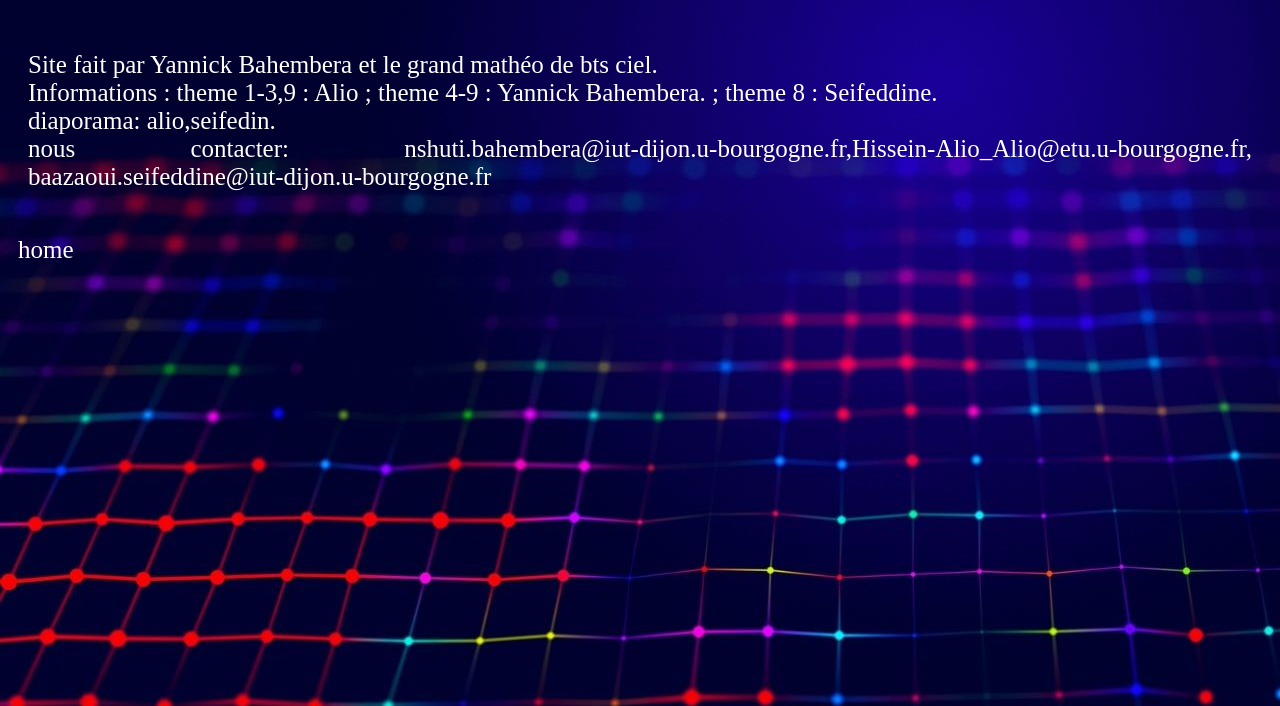
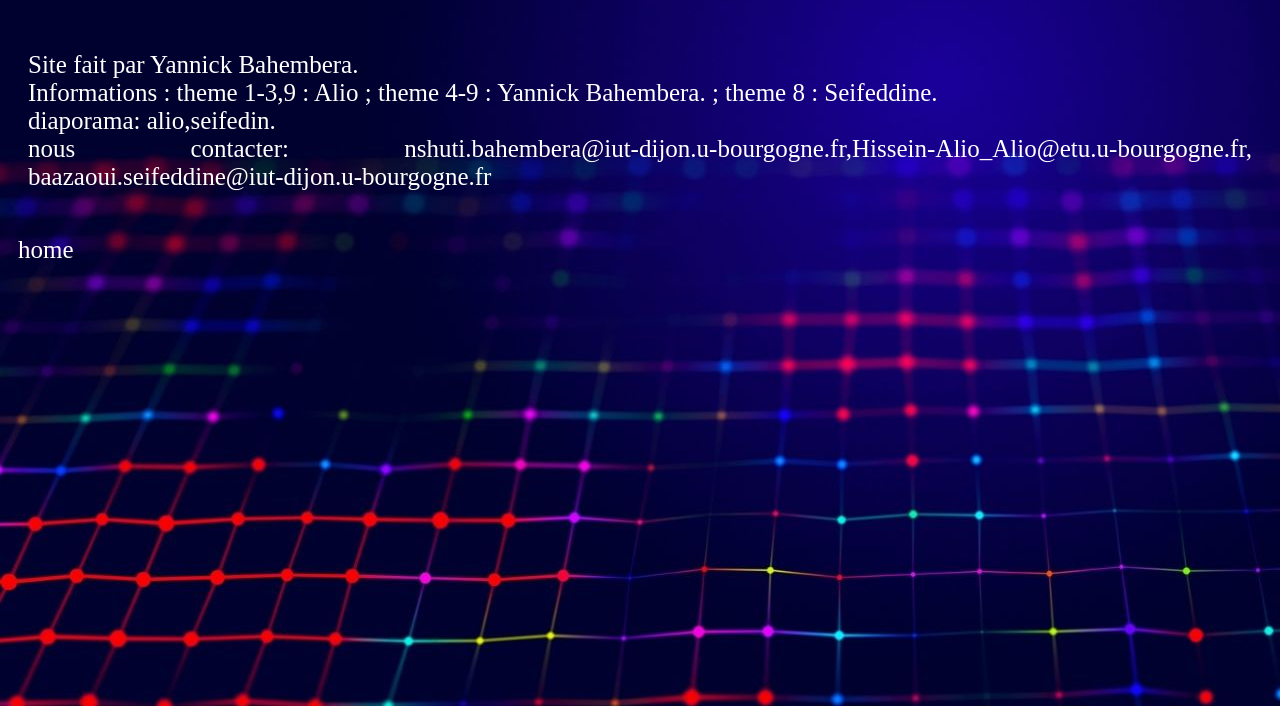
Before and after one commit to amaterassu2006/sae-wanacry-yannick-seif-alio.io, a plain HTML site: page page10.html in a window 1280 px wide. Shown: the part 94-800 px from the top of the page. Drawn offline with Linux system fonts and the light colour scheme; a script that the page names is missing.

Commit message:
Update page10.html

```diff
--- a/page10.html
+++ b/page10.html
@@ -12,7 +12,7 @@
         <h1>répartition</h1>
 
         <div>
-			<p>Site fait par Yannick Bahembera et le grand mathéo de bts ciel. <br>
+			<p>Site fait par Yannick Bahembera. <br>
         Informations : theme 1-3,9 : Alio ; theme 4-9 : Yannick Bahembera. ; theme 8 : Seifeddine. <br>
 	diaporama: alio,seifedin. <br>
 	nous contacter: nshuti.bahembera@iut-dijon.u-bourgogne.fr,Hissein-Alio_Alio@etu.u-bourgogne.fr, baazaoui.seifeddine@iut-dijon.u-bourgogne.fr
```
